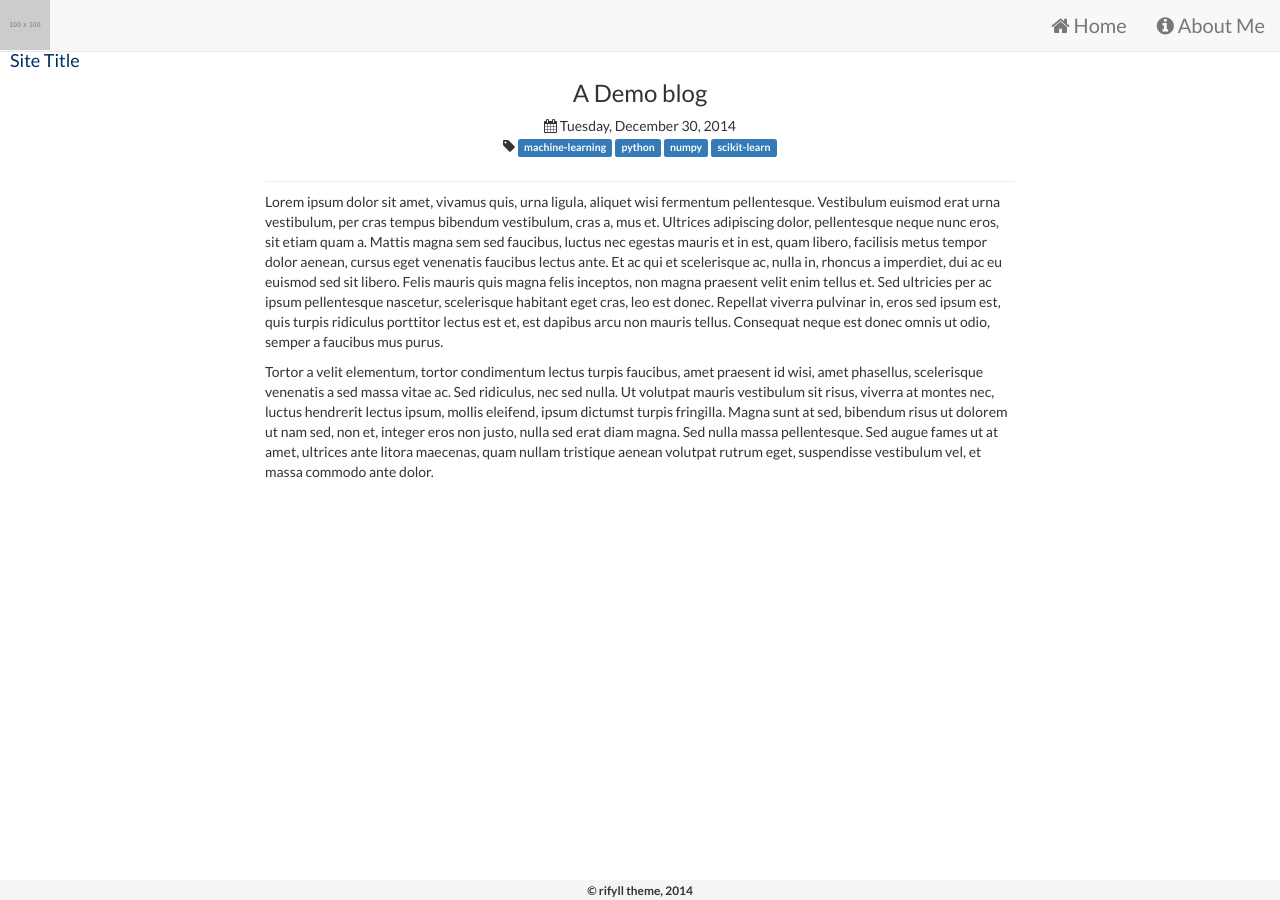
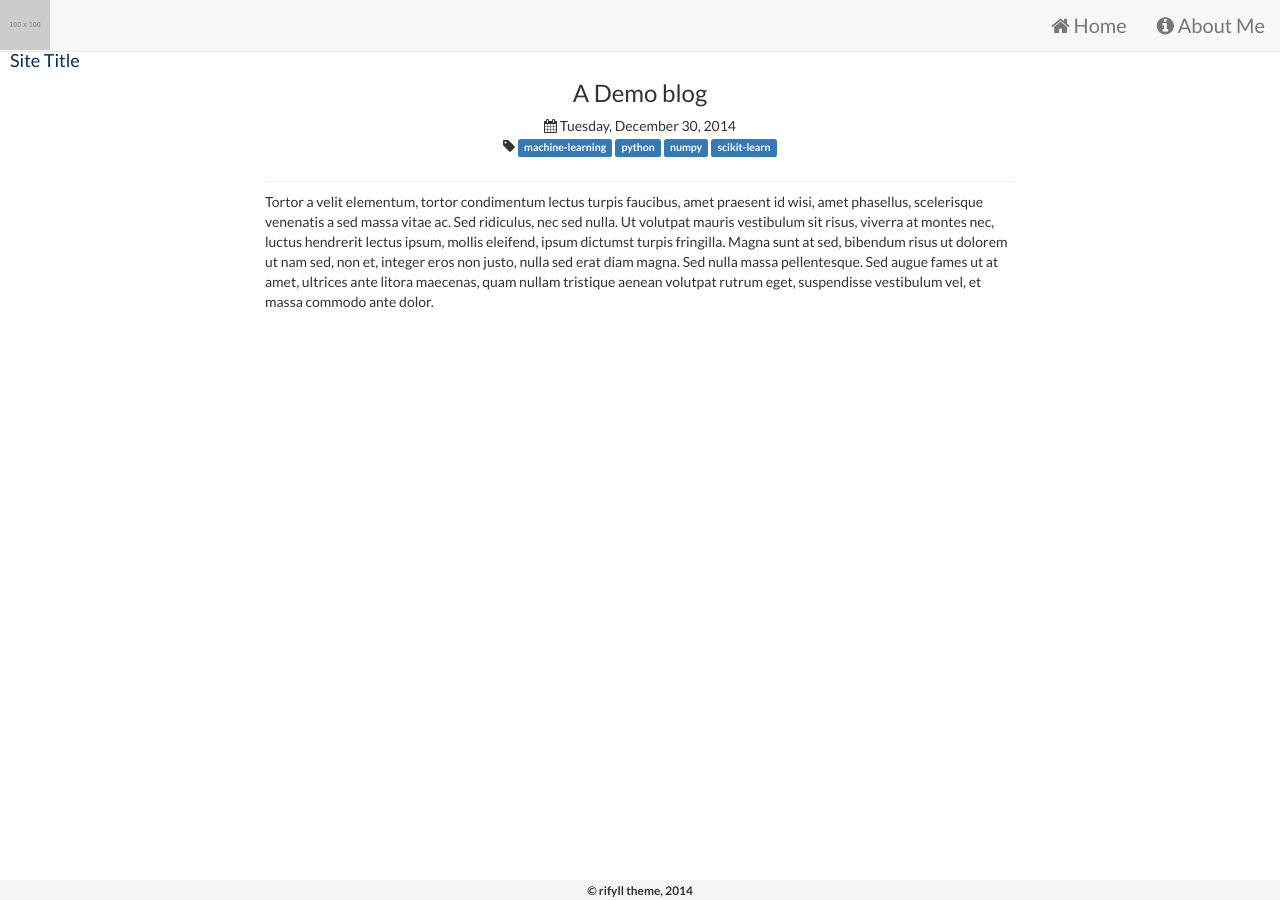
Before and after one commit to LarryBrick/jekyll_demo, a Jekyll site: the page built from _posts/2014-12-30-a-demo-blog.md, in a window 1280 px wide. Built offline with Jekyll 4.4.1, drawn with Linux system fonts in a browser that asks for light colours; nearby versions of some CDN libraries.

Commit message:
测试一下对md文件的修改

```diff
--- a/_posts/2014-12-30-a-demo-blog.md
+++ b/_posts/2014-12-30-a-demo-blog.md
@@ -7,6 +7,5 @@ title: A Demo blog
 published: true
 ---
 
-Lorem ipsum dolor sit amet, vivamus quis, urna ligula, aliquet wisi fermentum pellentesque. Vestibulum euismod erat urna vestibulum, per cras tempus bibendum vestibulum, cras a, mus et. Ultrices adipiscing dolor, pellentesque neque nunc eros, sit etiam quam a. Mattis magna sem sed faucibus, luctus nec egestas mauris et in est, quam libero, facilisis metus tempor dolor aenean, cursus eget venenatis faucibus lectus ante. Et ac qui et scelerisque ac, nulla in, rhoncus a imperdiet, dui ac eu euismod sed sit libero. Felis mauris quis magna felis inceptos, non magna praesent velit enim tellus et. Sed ultricies per ac ipsum pellentesque nascetur, scelerisque habitant eget cras, leo est donec. Repellat viverra pulvinar in, eros sed ipsum est, quis turpis ridiculus porttitor lectus est et, est dapibus arcu non mauris tellus. Consequat neque est donec omnis ut odio, semper a faucibus mus purus.
 
 Tortor a velit elementum, tortor condimentum lectus turpis faucibus, amet praesent id wisi, amet phasellus, scelerisque venenatis a sed massa vitae ac. Sed ridiculus, nec sed nulla. Ut volutpat mauris vestibulum sit risus, viverra at montes nec, luctus hendrerit lectus ipsum, mollis eleifend, ipsum dictumst turpis fringilla. Magna sunt at sed, bibendum risus ut dolorem ut nam sed, non et, integer eros non justo, nulla sed erat diam magna. Sed nulla massa pellentesque. Sed augue fames ut at amet, ultrices ante litora maecenas, quam nullam tristique aenean volutpat rutrum eget, suspendisse vestibulum vel, et massa commodo ante dolor.
```
